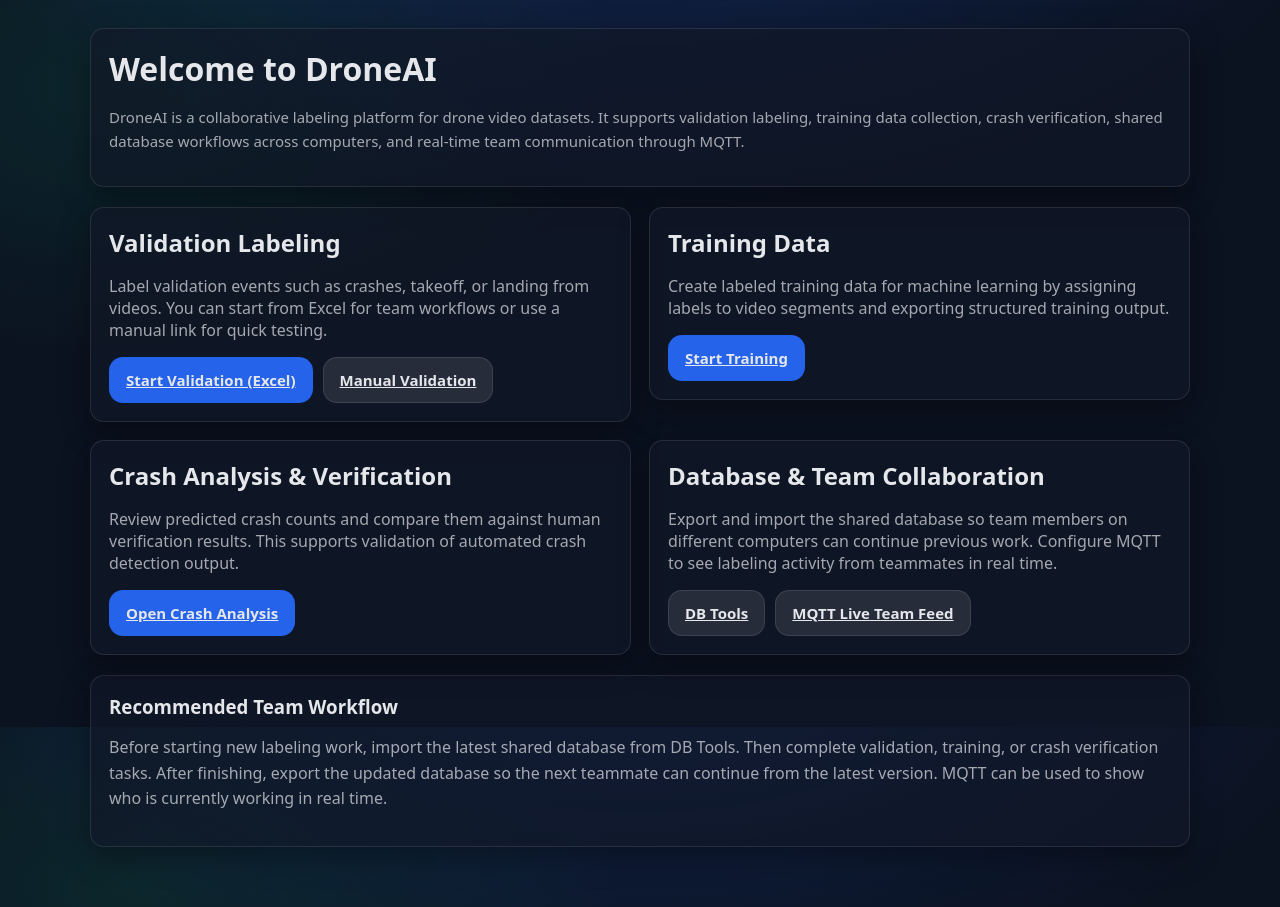
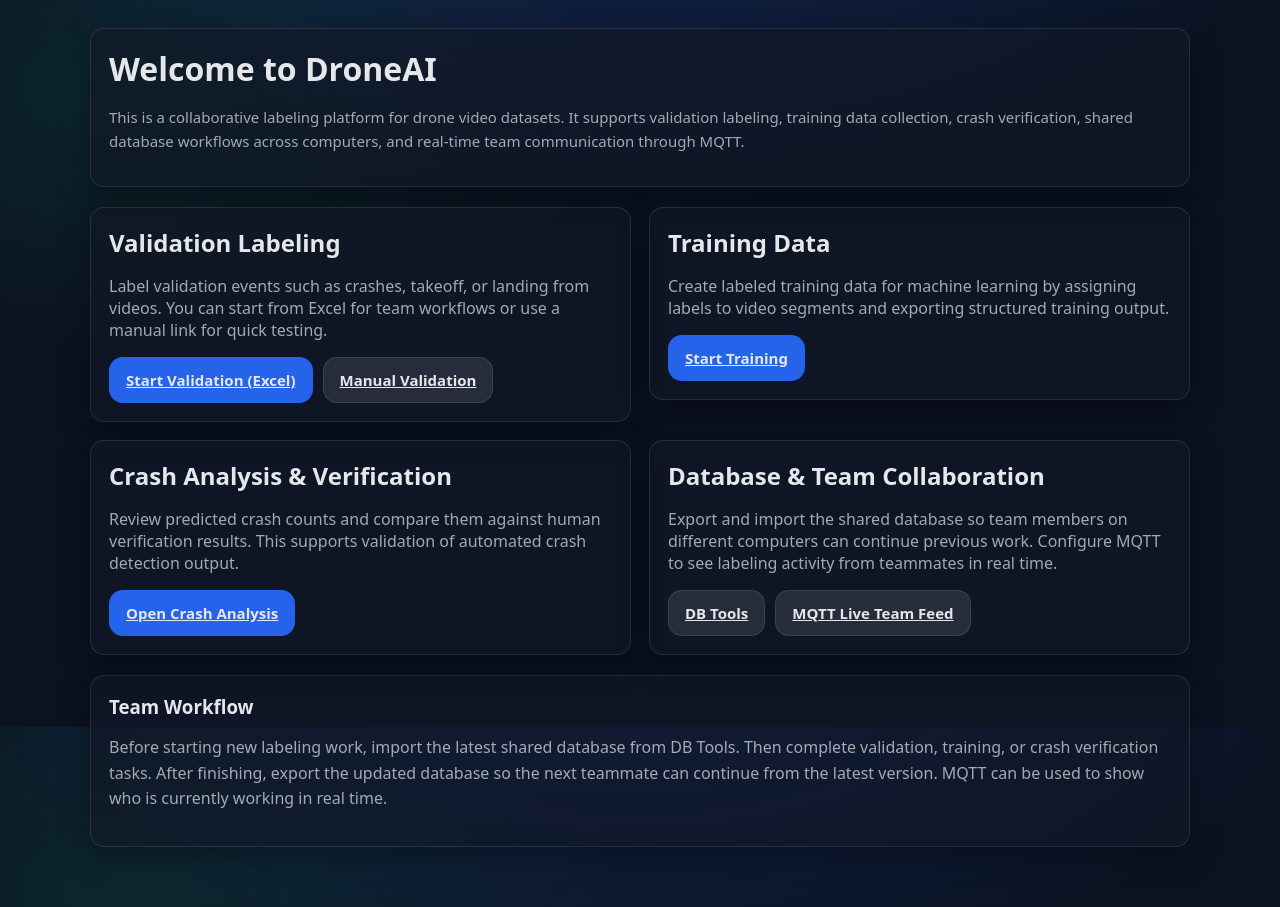
Before and after one commit to greatroboticslab/droneAI, a Flask app: page / in a window 1280 px wide. Shown: the part 73-980 px from the top of the page. Run offline with Flask 3, Linux system fonts and the light colour scheme.

Commit message:
Update home.html

```diff
--- a/LabelGUI/templates/home.html
+++ b/LabelGUI/templates/home.html
@@ -26,7 +26,7 @@
   <div class="card" style="margin-bottom: 20px;">
     <h1 style="margin-bottom:10px;">Welcome to DroneAI</h1>
     <p class="muted" style="font-size:15px; line-height:1.6;">
-      DroneAI is a collaborative labeling platform for drone video datasets. It supports validation labeling,
+      This is a collaborative labeling platform for drone video datasets. It supports validation labeling,
       training data collection, crash verification, shared database workflows across computers, and real-time
       team communication through MQTT.
     </p>
@@ -87,7 +87,7 @@
   </div>
 
   <div class="card" style="margin-top: 20px;">
-    <h3>Recommended Team Workflow</h3>
+    <h3>Team Workflow</h3>
     <p class="muted" style="line-height:1.6;">
       Before starting new labeling work, import the latest shared database from DB Tools. Then complete validation,
       training, or crash verification tasks. After finishing, export the updated database so the next teammate can
```
